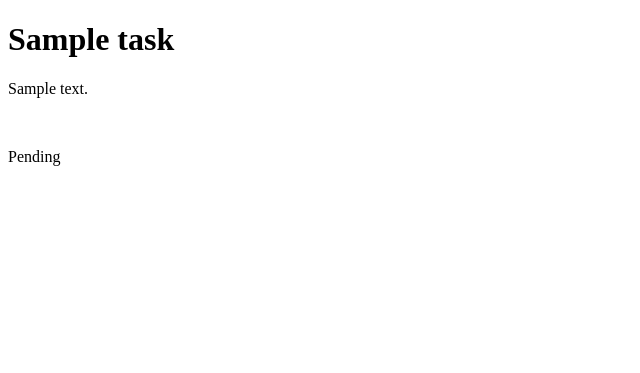
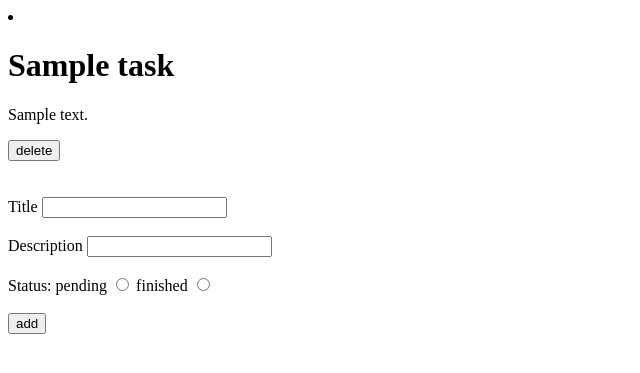
Before and after one commit to Dharshan-K/todo_app, a Django app: template todo_app/templates/index.html in a window 1280 px wide. Shown: the top 373 px of the page, without its empty margins (0-640 px from the left). Run offline with Django 4.2, Linux system fonts and the light colour scheme; the template is opened without the code that fills it: values that come from a table or form of the project are taken from there, others are empty; tables that the repository leaves empty hold one stand-in row (values such as "Sample post").

Commit message:
Todo app Completed

```diff
--- a/todo_app/models.py
+++ b/todo_app/models.py
@@ -4,7 +4,7 @@ from django.db import models
 
 
 class Tasks(models.Model):
-	status_choices=[("Pending","Pending"),("Finished","Finished")]
+	status_choices=(("Pending","Pending"),("Finished","Finished"))
 	Title = models.CharField(max_length=250)
 	description = models.CharField(max_length=1000)
-	status = models.CharField(max_length=20,choices=status_choices,default="pending")
+	status = models.CharField(max_length=20,choices=status_choices)
--- a/todo_app/templates/index.html
+++ b/todo_app/templates/index.html
@@ -7,10 +7,39 @@
 </head>
 <body>
 	{%for task in task_list%}
-	<h1>{{task.Title}}</h1>
+	<li>
+		<h1>{{task.Title}}</h1>
 	<p>{{task.description}}</p>
+
+	<!-- <p>{{task.get_status_display}}</p> -->
+	<form action="/deletetask/{{task.id}}"
+                        style =" display : inline;"
+                        method="post">{% csrf_token%}
+                 <input type="submit" value="delete">
+             </li>
+	{%endfor%}
 	<br>
-	<p>{{task.status}}</p>
-	{%endfor%}
+	<br>
+	<form action="/addtask" method="post">
+		{%csrf_token%}
+		<label for="title">Title</label>
+		<input type="text" name="title">
+		<br>
+		<br>
+		<label for="description">Description</label>
+		<input type="text" name="description">
+		<br>
+		<br>
+		<label for="status">Status: </label>
+		<label for="pending">pending</label>
+		<input type="radio" name="pending">
+		<label for="finished">finished</label>
+		<input type="radio" name="finished">
+		<br>
+		<br>
+		<input type="submit" value="add">
+	</form>
+
+
 </body>
 </html>
--- a/todo_app/urls.py
+++ b/todo_app/urls.py
@@ -1,5 +1,7 @@
 from django.urls import path
 from . import views
 urlpatterns=[
-	path('tasklist', views.tasks_view, name="taskview"),
+	path('tasksview/', views.tasks_view, name="taskview"),
+	path('addtask', views.addTask),
+	path('deletetask/<int:task_id>',views.deleteTask)
 	]
```
Also changed, not shown: todo_app/views.py (+13 -0 lines), db.sqlite3, todo_app/migrations/0002_auto_20220721_1943.py (added).
